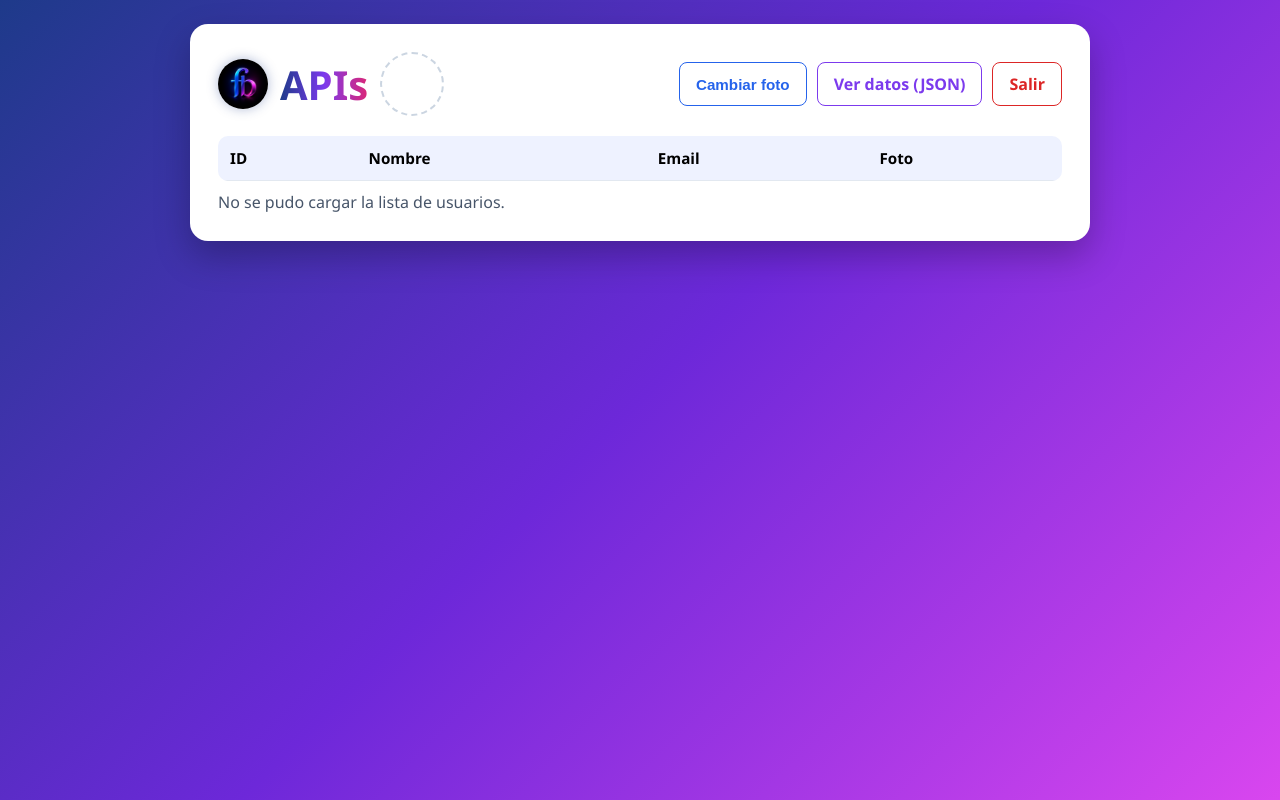
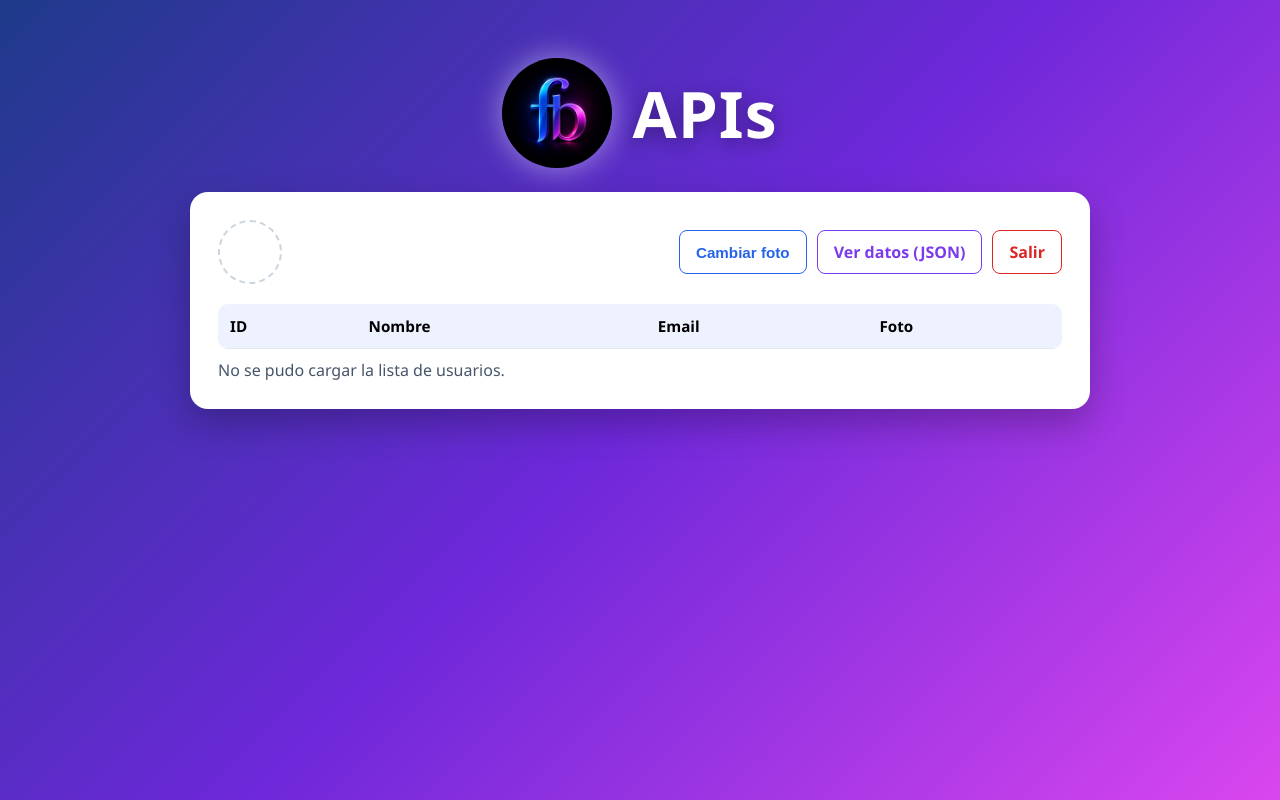
Before and after one commit to Ferbarotz/APIs_REST, a website: page src/api/usuarios.html in a window 1280 px wide. Drawn offline with Linux system fonts and the light colour scheme; no server answers.

Commit message:
feat: logo y título APIs fuera del cuadro en la vista de usuarios

```diff
--- a/src/api/usuarios.html
+++ b/src/api/usuarios.html
@@ -28,24 +28,32 @@
             margin-bottom: 20px;
             flex-wrap: wrap;
         }
+        .cabecera-portada {
+            display: flex;
+            align-items: center;
+            justify-content: center;
+            gap: 20px;
+            padding: 34px 0 24px;
+        }
+        .logo-portada {
+            width: 110px;
+            height: 110px;
+            border-radius: 50%;
+            object-fit: cover;
+            box-shadow: 0 0 30px rgba(255, 255, 255, 0.45);
+        }
+        .titulo-portada {
+            color: white;
+            font-size: 4rem;
+            font-weight: 800;
+            text-shadow: 0 4px 18px rgba(0, 0, 0, 0.35);
+            letter-spacing: 1px;
+            margin: 0;
+        }
         .cabecera-izquierda {
             display: flex;
             align-items: center;
             gap: 12px;
-        }
-        .logo {
-            width: 50px;
-            height: 50px;
-            border-radius: 50%;
-            object-fit: cover;
-            box-shadow: 0 0 12px rgba(30, 58, 138, 0.35);
-        }
-        h1 {
-            background: linear-gradient(90deg, #1e3a8a, #7c3aed, #db2777);
-            -webkit-background-clip: text;
-            background-clip: text;
-            color: transparent;
-            font-size: 2.5rem;
         }
         .foto-perfil {
             width: 64px;
@@ -123,11 +131,14 @@
     </style>
 </head>
 <body>
+    <header class="cabecera-portada">
+        <img src="/static/logoFB.png" alt="Logo FB" class="logo-portada">
+        <h1 class="titulo-portada">APIs</h1>
+    </header>
+
     <div class="contenedor">
         <div class="cabecera">
             <div class="cabecera-izquierda">
-                <img src="/static/logoFB.png" alt="Logo FB" class="logo">
-                <h1>APIs</h1>
                 <div class="foto-perfil" title="Foto del usuario"></div>
             </div>
             <div class="acciones">
```
